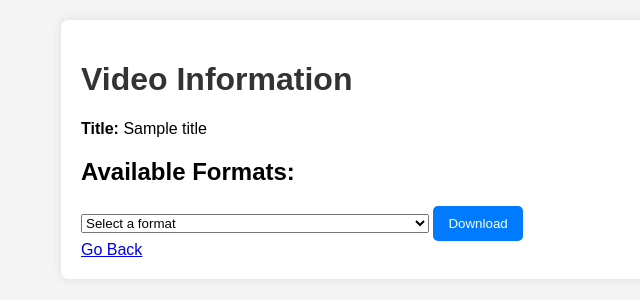
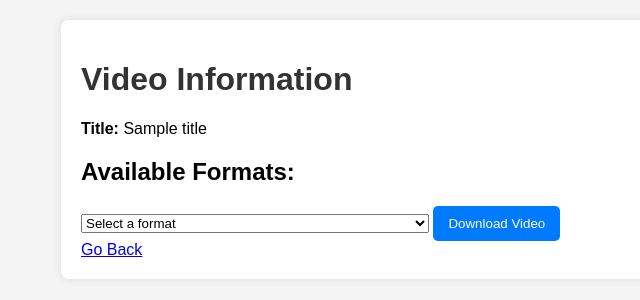
Before and after one commit to Sengkue/download-videos, a Flask app: template templates/check.html in a window 1280 px wide. Shown: the top 300 px of the page, without its empty margins (259-899 px from the left). Run offline with Flask 3, Linux system fonts and the light colour scheme; the template is opened without the code that fills it: most values are stand-ins (such as "Sample title", 1, 10 or a date in 2020).

Commit message:
commit Wed 10/09/2024 20:41:16.22

```diff
--- a/app.py
+++ b/app.py
@@ -1,4 +1,4 @@
-from flask import Flask, request, render_template, send_file
+from flask import Flask, request, render_template, send_file, redirect, url_for
 import os
 import yt_dlp
 import time
@@ -34,7 +34,6 @@ def check():
             available_formats = []
             desired_resolutions = ['1440', '1080', '720', '480', '360', '240']  # Desired resolutions
 
-            # Add video formats based on desired resolutions
             for f in formats:
                 if 'height' in f and str(f['height']) in desired_resolutions:
                     format_info = {
@@ -46,7 +45,7 @@ def check():
                     }
                     available_formats.append(format_info)
 
-            # Add explicit MP3 option
+            # Add MP3 format option
             available_formats.append({
                 'format_id': 'bestaudio[ext=m4a]',
                 'height': 'Audio',
--- a/templates/check.html
+++ b/templates/check.html
@@ -22,12 +22,12 @@
                             {{ format.height }}p: {{ format.width }}w x {{ format.height }}h
                             ({{ format.filesize|default('Unknown Size') }} bytes, {{ format.ext }})
                         {% else %}
-                            MP3 Audio (M4A, will convert to MP3)
+                            {{ format.ext | upper }} Audio (MP3)
                         {% endif %}
                     </option>
                 {% endfor %}
             </select>
-            <button type="submit">Download</button>
+            <button type="submit">Download Video</button>
         </form>
 
         <a href="{{ url_for('index') }}">Go Back</a>
```
